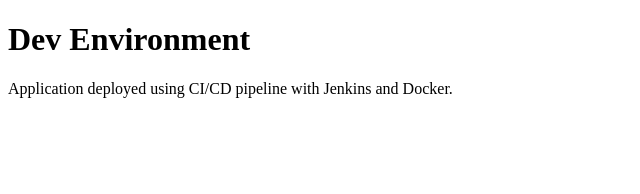
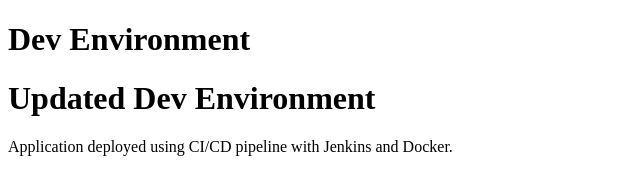
Before and after one commit to Error404-Spambytes/exp8-cicd, a plain HTML site: page index.html in a window 1280 px wide. Shown: the whole page, without its empty margins (0-640 px from the left). Drawn offline with Linux system fonts and the light colour scheme.

Commit message:
update for automation

```diff
--- a/index.html
+++ b/index.html
@@ -5,6 +5,7 @@
 </head>
 <body>
     <h1>Dev Environment</h1>
+    <h1>Updated Dev Environment</h1>
     <p>Application deployed using CI/CD pipeline with Jenkins and Docker.</p>
 </body>
 </html>
```
